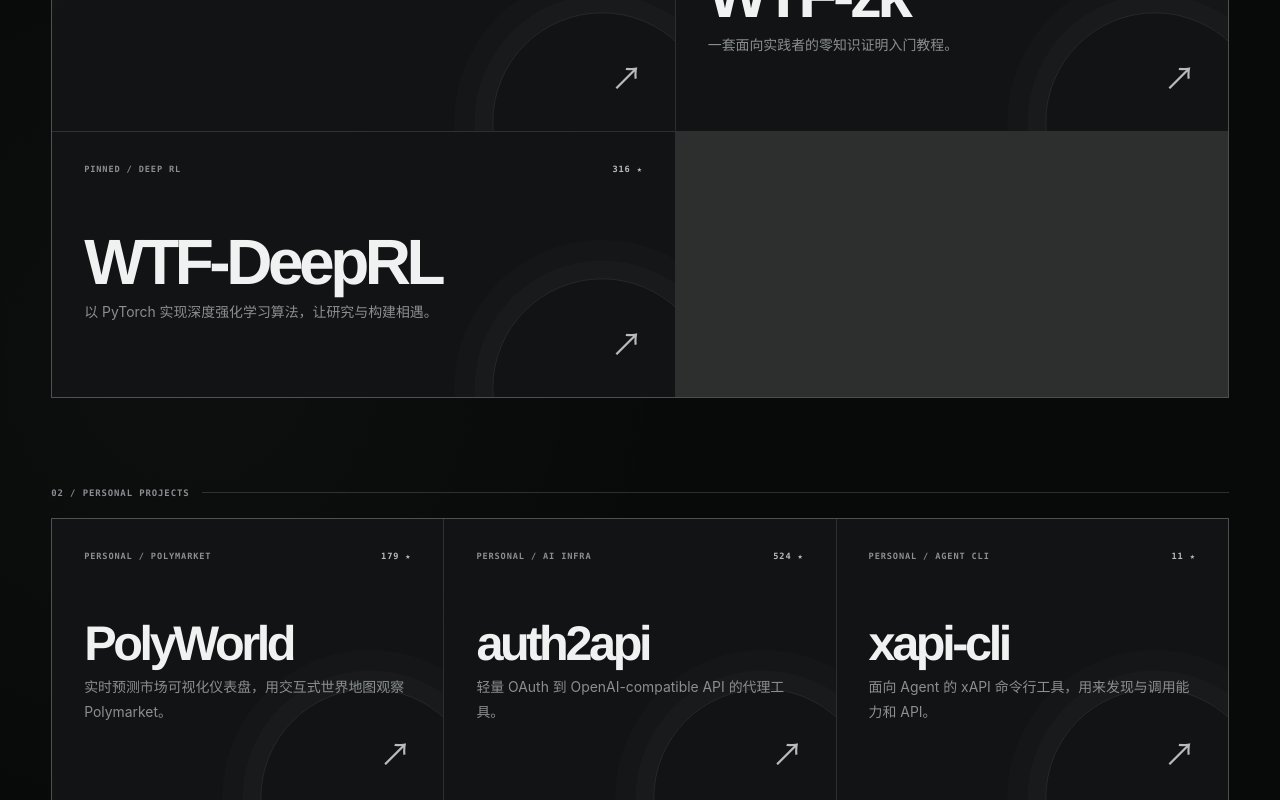
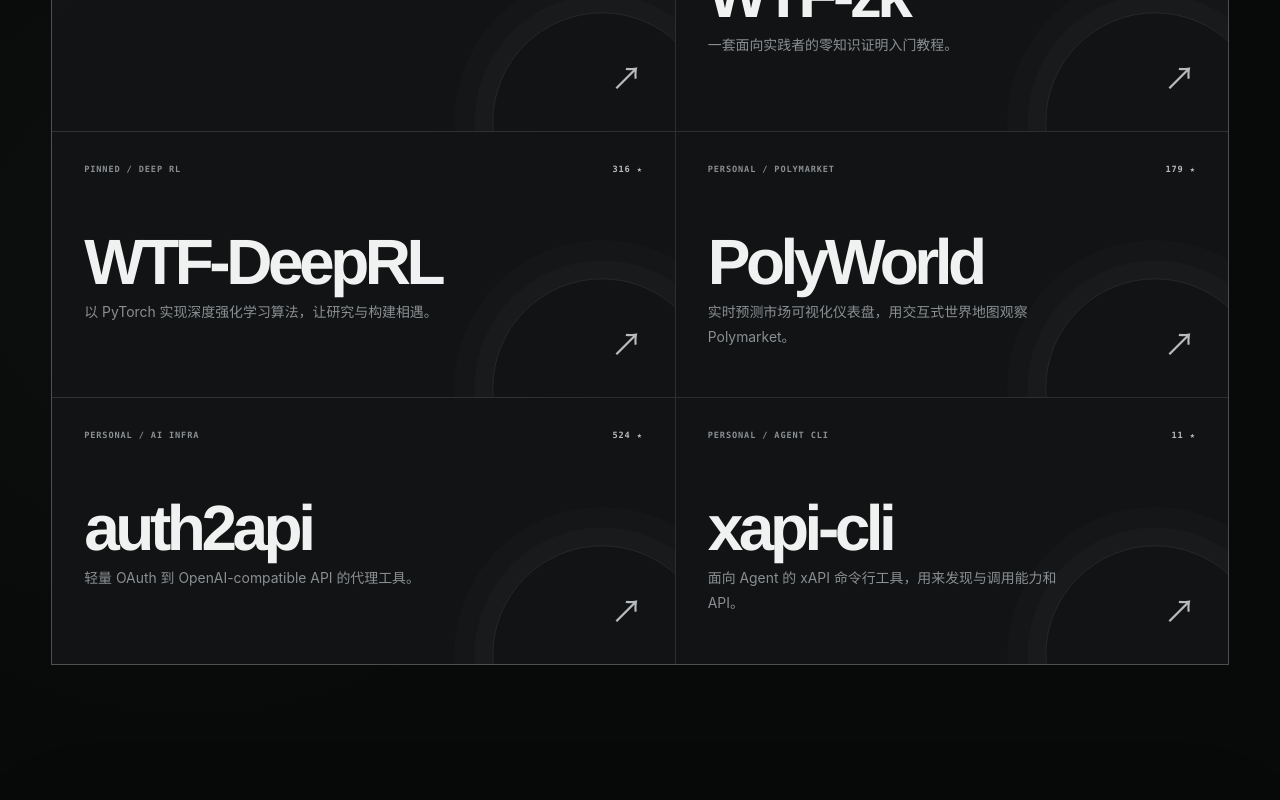
Before and after one commit to AmazingAng/0xaa-web, a Next.js app: page / in a window 1280 px wide. Shown: the part 2880-3680 px from the top of the page. Built offline with nearby package versions, Linux system fonts and the light colour scheme.

Commit message:
Merge personal projects into pinned collection

```diff
--- a/app/globals.css
+++ b/app/globals.css
@@ -773,10 +773,6 @@
   margin-top: clamp(3.6rem, 7vw, 6.5rem);
 }
 
-.repo-collection + .repo-collection {
-  margin-top: clamp(3.5rem, 7vw, 6.5rem);
-}
-
 .repo-collection-heading {
   display: flex;
   gap: 0.75rem;
@@ -805,18 +801,6 @@
   margin-top: 1.25rem;
   border: 1px solid var(--line);
   background: var(--line);
-}
-
-.repo-grid-personal {
-  grid-template-columns: repeat(3, minmax(0, 1fr));
-}
-
-.repo-grid-personal .repo-card {
-  min-height: 18rem;
-}
-
-.repo-grid-personal .repo-card h3 {
-  font-size: clamp(2.55rem, 3.8vw, 4.35rem);
 }
 
 .repo-card {
--- a/app/page.tsx
+++ b/app/page.tsx
@@ -266,15 +266,6 @@
               <p>以 PyTorch 实现深度强化学习算法，让研究与构建相遇。</p>
               <span className="repo-arrow" aria-hidden="true">↗</span>
             </a>
-          </div>
-        </div>
-
-        <div className="repo-collection">
-          <div className="repo-collection-heading">
-            <span>02 / PERSONAL PROJECTS</span>
-            <span aria-hidden="true" />
-          </div>
-          <div className="repo-grid repo-grid-personal">
             <a className="repo-card" href="https://github.com/AmazingAng/PolyWorld" target="_blank" rel="noreferrer">
               <div className="repo-card-topline">
                 <span>PERSONAL / POLYMARKET</span>
```
